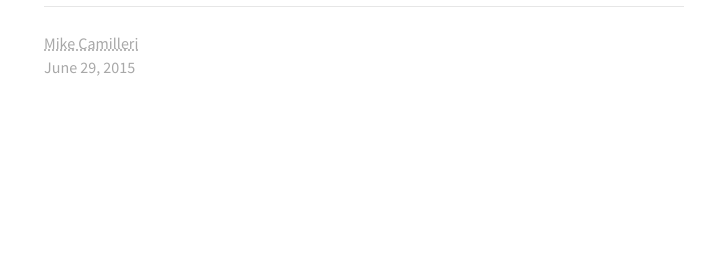
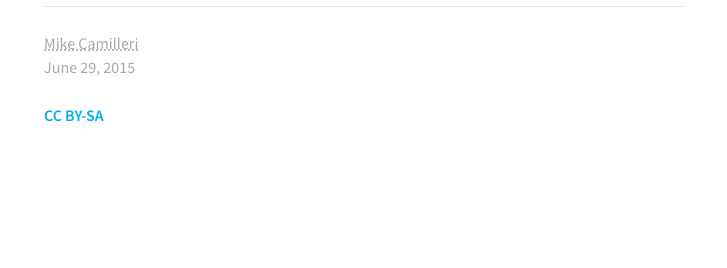
Before and after one commit to mikecamilleri/mikecamilleri.github.io, a Jekyll site: the page built from _posts/2015-06-29-installing-and-configuring-a-headless-minimal-raspbian-system.md, in a window 1280 px wide. Shown: the part 5866-6134 px from the top of the page, without its empty margins (276-1003 px from the left). Built offline with Jekyll 4.4.1, drawn with Linux system fonts in a browser that asks for light colours; Markdown is read by kramdown in place of the engine named in the settings; before the commit the page ends 6089 px from its top, so only the background shows below that.

Commit message:
Added support for licensing blog posts under various licenses.

```diff
--- a/_layouts/post.html
+++ b/_layouts/post.html
@@ -10,11 +10,20 @@ layout: default
           <h1>{{ page.title }}</h1>
         </header>
         {{ content }}
-        <footer>
-          <address class="meta">
+        <footer class="meta">
+          <address>
             <a rel="author" href="/"><abbr title="Michael Camilleri">Mike Camilleri</abbr></a>
           </address>
-          <div class="meta">
+          <div>
             <time datetime="{{ page.date | date: "%Y-%m-%d" }}">{{ page.date | date: "%B %-d, %Y" }}</time>
           </div>
+
+          <div class="license">
+            {% if page.license %}
+            {% assign license = site.data.licenses[page.license] %}
+            <a rel="license" title="{{ license.description }}" href="{{ license.url }}">{{ license.title }}</a>
+            {% else %}
+            All rights reserved.
+            {% endif %}
+          </div>
         </footer>
--- a/_posts/2015-06-29-installing-and-configuring-a-headless-minimal-raspbian-system.md
+++ b/_posts/2015-06-29-installing-and-configuring-a-headless-minimal-raspbian-system.md
@@ -1,6 +1,7 @@
 ---
 title: "RPi: Installing and Configuring a Headless Minimal Raspbian System"
 date: 2015-06-29
+license: cc-by-sa
 ---
 
 Now that I'm done with college degree number three, I have time to pursue some project ideas that have been accumulating. The [Raspberry Pi](https://www.raspberrypi.org) represents a pretty sweet platform for several of those projects. [Raspbian](https://www.raspbian.org) is based on Debian Linux and is the standard operating system for the Raspberry Pi. The Raspberry Pi was initially developed as an educational tool, and as such, the Raspbian image and installer provided by the [Raspberry Pi Foundation](https://www.raspberrypi.org) both result in a system with much more stuff (e.g. a full desktop environment) than I need or want for my embedded projects. The most recent official image, as of the time of writing, is a whopping 3.28 GiB.
--- a/css/main.css
+++ b/css/main.css
@@ -206,6 +206,10 @@ address a {
   font-weight: inherit;
 }
 
+.license {
+  margin-top: 1.5em;
+}
+
 
 /* HOME SPECIFIC */
 
```
Also changed, not shown: README.md (+1 -1 lines), _data/licenses.yaml (added, +9 -0 lines).
